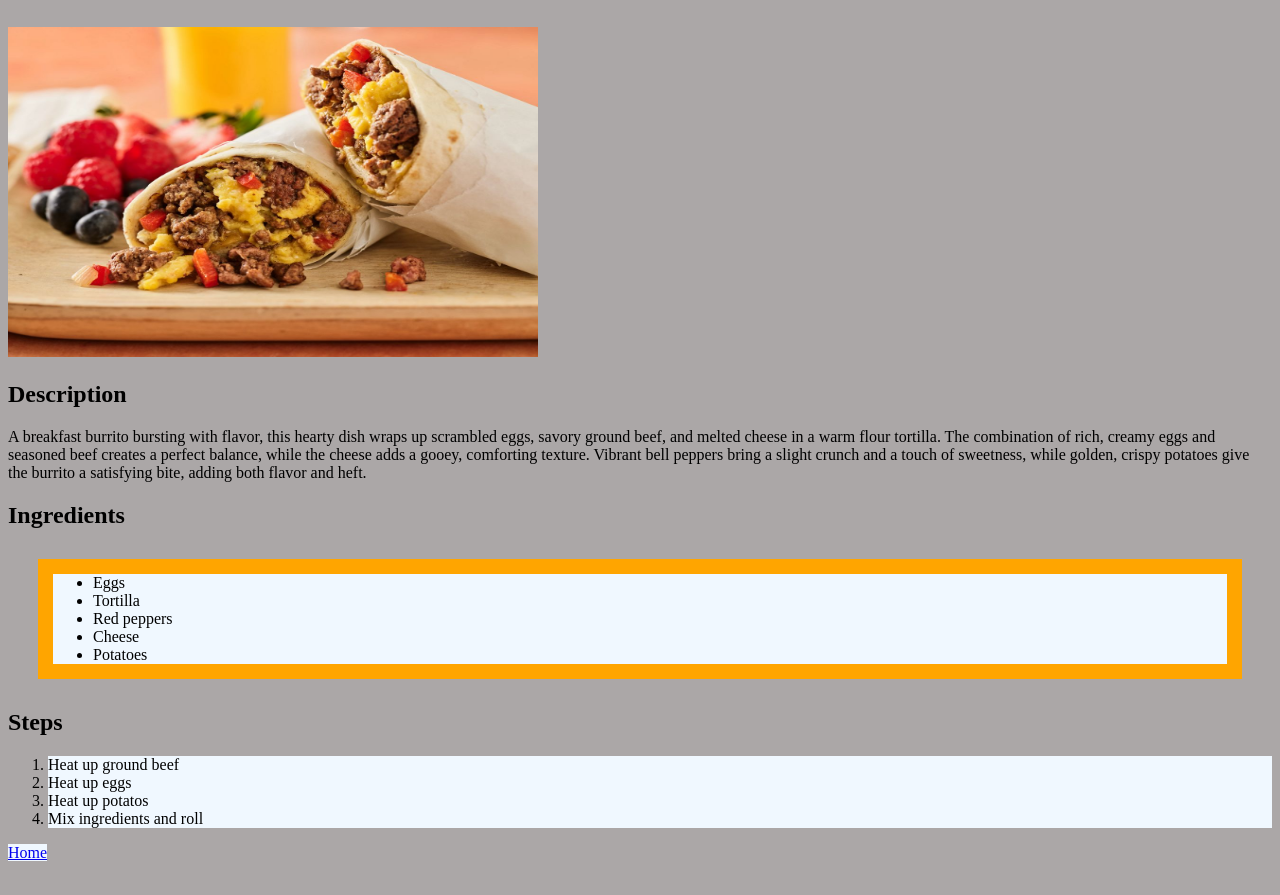
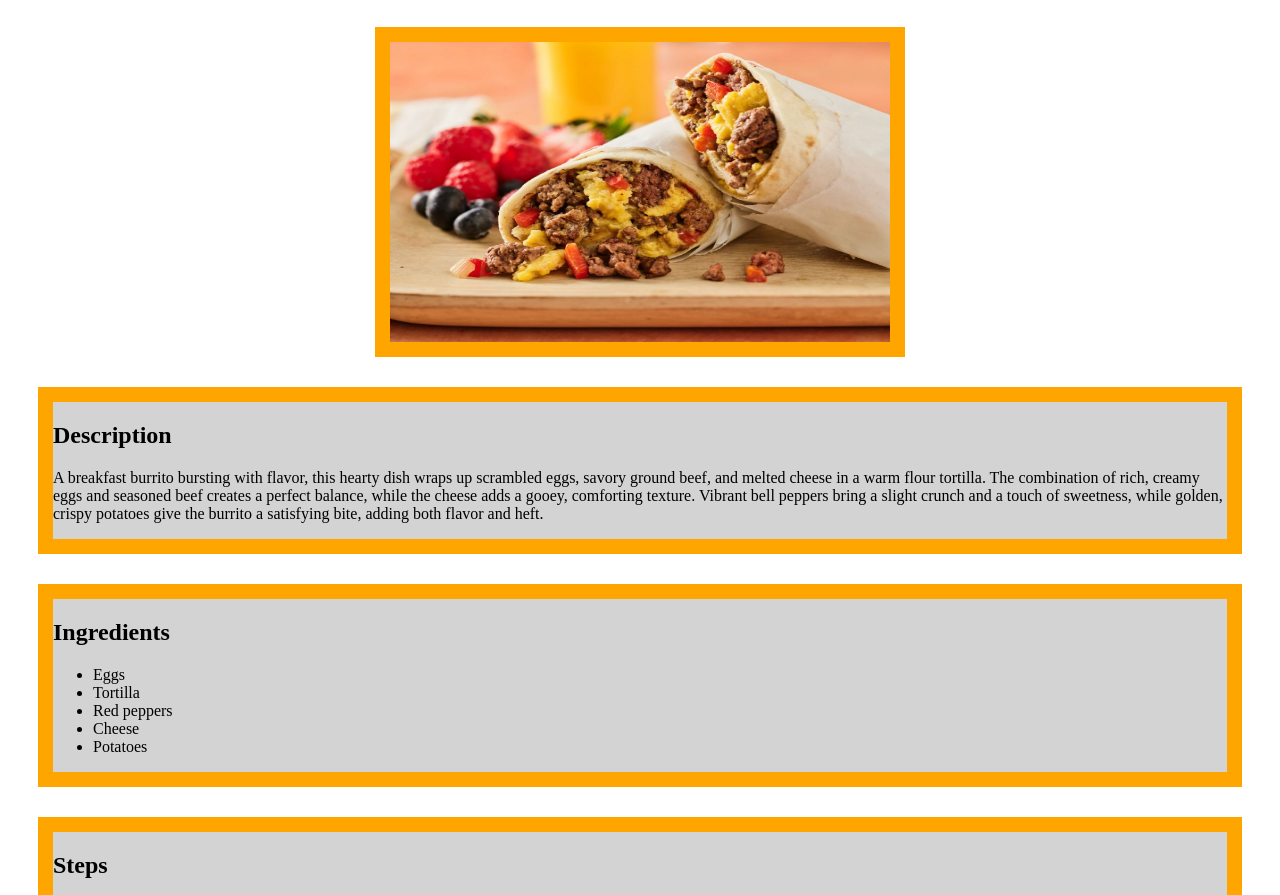
Before and after one commit to NedimM24/odin-recipes, a plain HTML site: page recipes/burrito.html in a window 1280 px wide. Shown: the part 130-1025 px from the top of the page. Before the commit the page ends 1000 px from the top, so only its background shows below. Drawn offline with Linux system fonts and the light colour scheme.

Commit message:
Added css to burrito page to match theme of home page

```diff
--- a/style.css
+++ b/style.css
@@ -1,6 +1,10 @@
 * {
-    background-color: rgb(171, 167, 167);
+
     box-sizing: border-box;
+}
+
+p {
+    background-color: lightgrey;
 }
 
 h1 {
@@ -9,17 +13,43 @@ h1 {
     font-family: sans-serif;
     text-align: center;
     margin: 30px;
-    background-color: aliceblue;
+    background-color: lightgray;
+
     border: 15px solid orange;
     padding: 15px;
     ;
 }
 
-ul, li, a {
-    background-color: aliceblue;
+.MainList {
+    border: 15px solid orange;
+    margin: 30px;
+    background-color: lightgray;
 }
 
-ul {
+img {
+    display: block;
+    margin: 0px auto;
+    border: 15px solid orange;
+    background-color: lightgray;
+}
+
+.Description {
     border: 15px solid orange;
     margin: 30px;
+    background-color: lightgray;
+
 }
+
+.Ingredients {
+    border: 15px solid orange;
+    margin: 30px;
+    background-color: lightgray;
+
+}
+
+.Steps {
+    border: 15px solid orange;
+    margin: 30px;
+    background-color: lightgray;
+
+}
```
